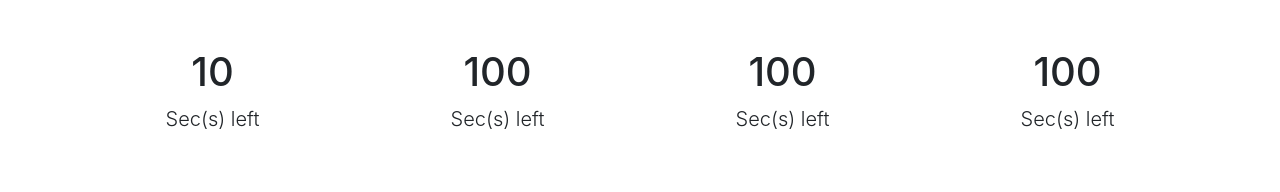
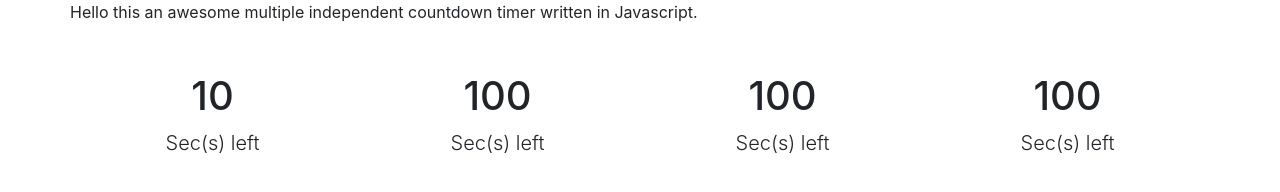
Before and after one commit to thisissifumwike/Multiple-Countdown-Timers-JS, a plain HTML site: page index.html in a window 1280 px wide. Drawn offline with Linux system fonts and the light colour scheme.

Commit message:
Adding titles

```diff
--- a/index.html
+++ b/index.html
@@ -8,7 +8,7 @@
   <meta name="description" content="">
   <meta name="author" content="">
 
-  <title>Bare - Start Bootstrap Template</title>
+  <title>Multiple Count down timer</title>
 
   <!-- Bootstrap core CSS -->
   <link href="vendor/bootstrap/css/bootstrap.min.css" rel="stylesheet">
@@ -19,6 +19,9 @@
 
   <!-- Page Content -->
   <div class="container">
+    <div class="row">
+      Hello this an awesome multiple independent countdown timer written in Javascript.
+    </div>
     <div class="row  text-center">
 
       <div class="col-md-3 timer" data-interval="10">
```
